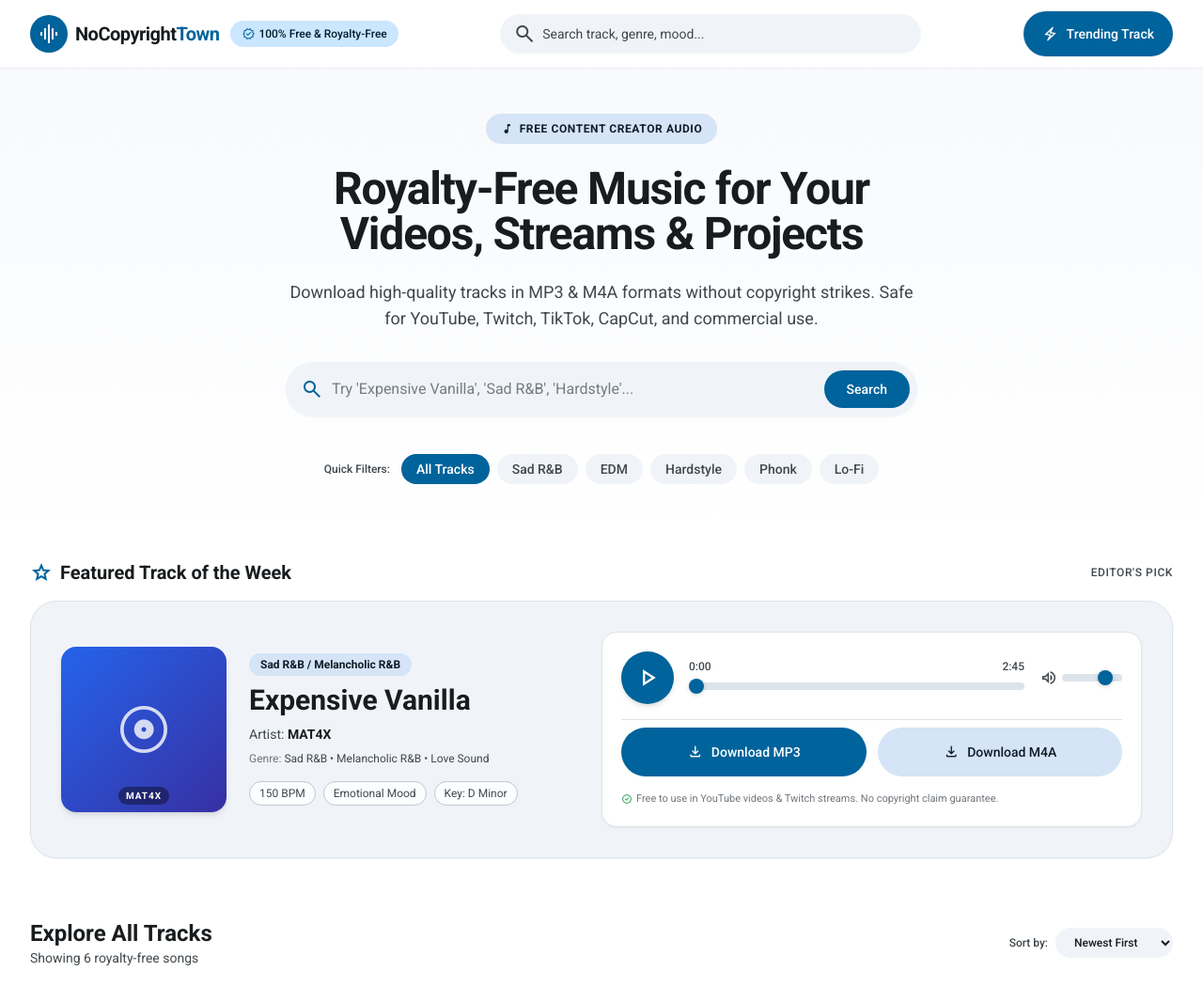
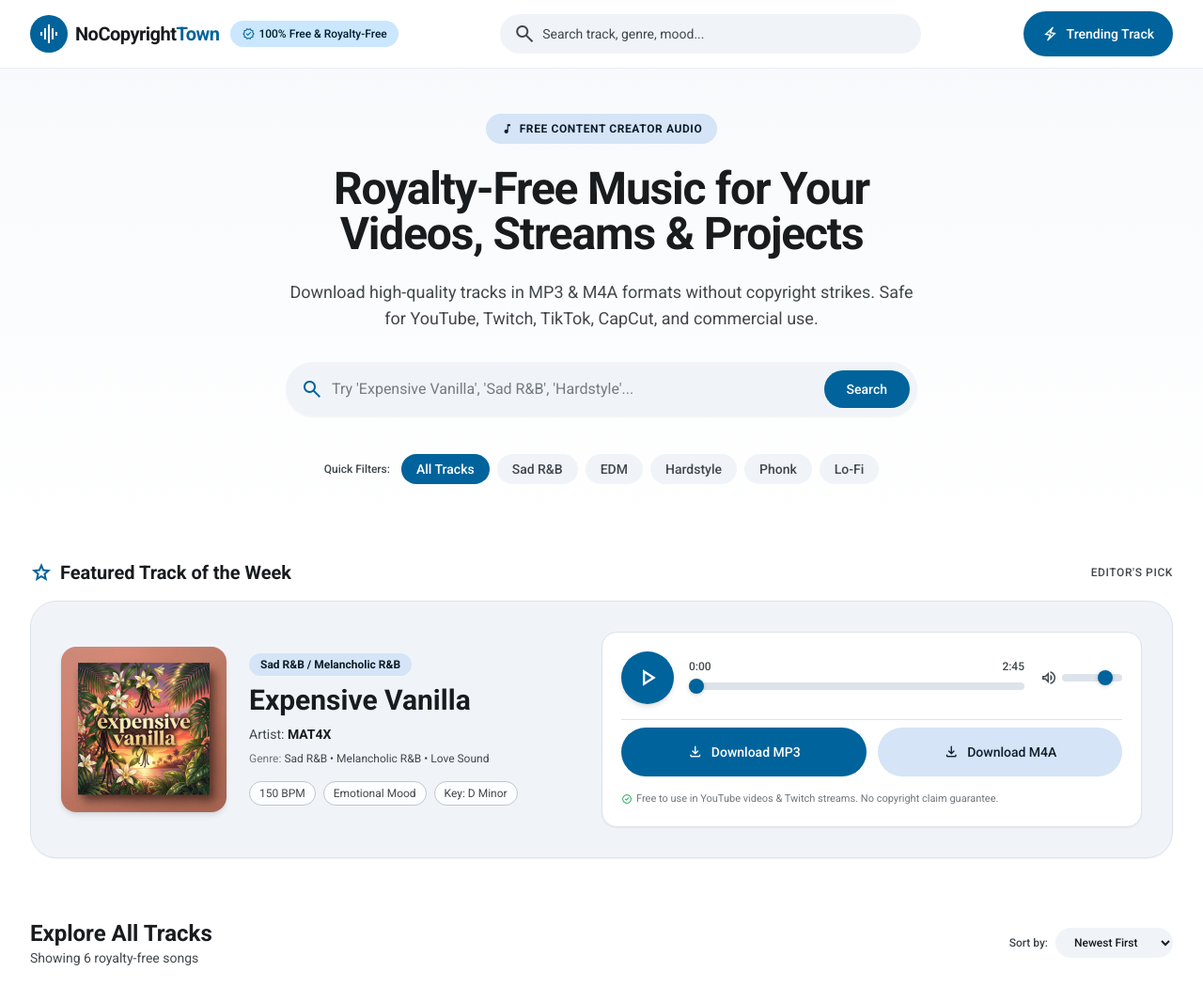
Before and after one commit to XPDevApps/NoCopyrightTown, a plain HTML site: page index.html in a window 1280 px wide. Shown: the top 1050 px of the page at 94% size. Drawn offline with nearby package versions, Linux system fonts and the light colour scheme.

Commit message:
Update cover art and download links in index.html
Replaced gradient div with an image for cover art and updated download links to point to the correct URLs.

```diff
--- a/index.html
+++ b/index.html
@@ -236,10 +236,8 @@
 
             <!-- Cover Art & Meta -->
             <div class="flex flex-col sm:flex-row items-center gap-6 w-full lg:w-auto">
-                <div class="relative w-36 h-36 sm:w-44 sm:h-44 rounded-2xl bg-gradient-to-br from-blue-600 to-indigo-800 flex flex-col items-center justify-center text-white shadow-md overflow-hidden group flex-shrink-0">
-                    <span class="material-symbols-outlined text-6xl opacity-80 group-hover:scale-110 transition-transform">album</span>
-                    <span class="absolute bottom-2 text-[10px] uppercase font-bold tracking-widest bg-black/40 px-2 py-0.5 rounded-full backdrop-blur-xs">MAT4X</span>
-                </div>
+                <!-- Remplace la div du gradient par ceci : -->
+<img src="https://xpdevapps.github.io/NoCopyrightTown/Expensive%20Vanilla.jpg" alt="Expensive Vanilla Cover" class="w-36 h-36 sm:w-44 sm:h-44 rounded-2xl object-cover shadow-md flex-shrink-0">
                 <div class="text-center sm:text-left space-y-2">
                     <div class="inline-flex items-center gap-2 px-3 py-1 rounded-m3-full text-xs font-semibold bg-md-secondary-container text-md-on-secondary-container">
                         Sad R&B / Melancholic R&B
@@ -261,7 +259,7 @@
 
                 <!-- Player Controls -->
                 <div class="flex items-center gap-4">
-                    <button id="mainPlayBtn" onclick="togglePlay('expensive_vanilla')" class="w-14 h-14 rounded-m3-full bg-md-primary text-white flex items-center justify-center hover:scale-105 transition-transform shadow-md focus:outline-none">
+                    <button id="mainPlayBtn" onclick="togglePlay('https://xpdevapps.github.io/NoCopyrightTown/Expensive%20Vanilla.m4a')" class="w-14 h-14 rounded-m3-full bg-md-primary text-white flex items-center justify-center hover:scale-105 transition-transform shadow-md focus:outline-none">
                         <span id="mainPlayIcon" class="material-symbols-outlined text-3xl">play_arrow</span>
                     </button>
 
@@ -282,11 +280,11 @@
 
                 <!-- Download Options Pill Buttons -->
                 <div class="pt-2 border-t border-md-surface-container-highest flex flex-col sm:flex-row gap-3">
-                    <a href="#" onclick="downloadFile('Expensive_Vanilla.mp3', 'MP3'); return false;" class="m3-btn flex-1 inline-flex items-center justify-center gap-2 px-5 py-3 bg-md-primary text-md-on-primary rounded-m3-full font-medium text-sm">
+                    <a href="#" onclick="downloadFile('https://xpdevapps.github.io/NoCopyrightTown/Expensive%20Vanilla.mp3', 'MP3'); return false;" class="m3-btn flex-1 inline-flex items-center justify-center gap-2 px-5 py-3 bg-md-primary text-md-on-primary rounded-m3-full font-medium text-sm">
                         <span class="material-symbols-outlined text-lg">download</span>
                         <span>Download MP3</span>
                     </a>
-                    <a href="#" onclick="downloadFile('Expensive_Vanilla.m4a', 'M4A'); return false;" class="m3-btn flex-1 inline-flex items-center justify-center gap-2 px-5 py-3 bg-md-secondary-container text-md-on-secondary-container rounded-m3-full font-medium text-sm">
+                    <a href="#" onclick="downloadFile('https://xpdevapps.github.io/NoCopyrightTown/Expensive%20Vanilla.m4a', 'M4A'); return false;" class="m3-btn flex-1 inline-flex items-center justify-center gap-2 px-5 py-3 bg-md-secondary-container text-md-on-secondary-container rounded-m3-full font-medium text-sm">
                         <span class="material-symbols-outlined text-lg">download</span>
                         <span>Download M4A</span>
                     </a>
```
